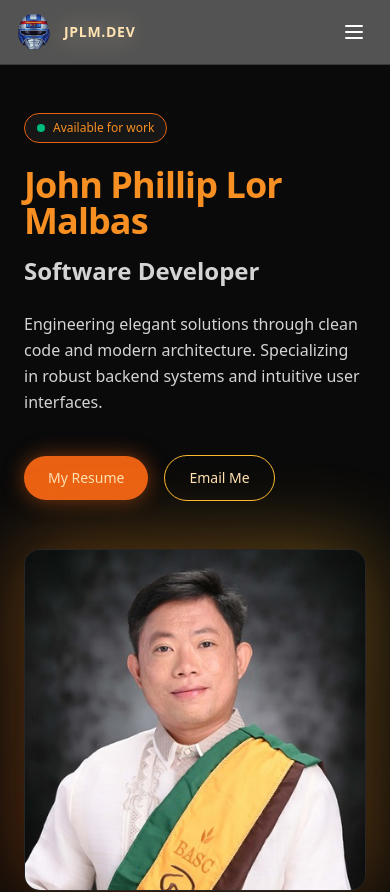
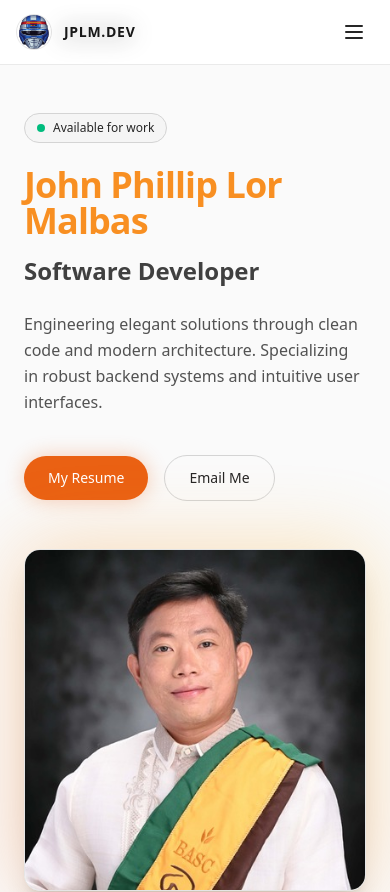
Before and after one commit to Zaido219/personal-portfolio, a React (Vite) app: page / in a window 390 px wide. Shown: the top 892 px of the page. Built offline with nearby package versions, Linux system fonts and the light colour scheme.

Commit message:
style: WIP adding theme responsiveness on the profile header

```diff
--- a/src/components/HeroSection/ProfileHeader.jsx
+++ b/src/components/HeroSection/ProfileHeader.jsx
@@ -21,14 +21,14 @@ const NavLinks = ({ items, onItemClick, isDark, onToggleTheme, isVertical = fals
         <a
           href={item.href}
           onClick={onItemClick}
-          className="block text-xs md:text-2xs font-semibold uppercase tracking-widest text-sunset-dusk hover:text-white transition-colors duration-200"
+          className="block text-xs md:text-2xs font-semibold uppercase tracking-widest text-neutral-700 hover:text-neutral-950 dark:text-sunset-dusk dark:hover:text-white transition-colors duration-200"
         >
           {item.label}
         </a>
       </li>
     ))}
 
-    {/* Theme Toggle replaces static Contact link */}
+    {/* Theme Toggle CTA */}
     <li className={isVertical ? "pt-2" : ""}>
       <ReflectedGlow>
         <button
@@ -38,7 +38,7 @@ const NavLinks = ({ items, onItemClick, isDark, onToggleTheme, isVertical = fals
             if (onItemClick) onItemClick();
           }}
           aria-label="Toggle theme mode"
-          className="bg-sunset-dusk inline-flex items-center gap-2 text-xs font-semibold uppercase tracking-widest text-sunset-peach border border-neutral-700 hover:border-sunset-deep px-4 py-2 rounded-full transition-all duration-200 cursor-pointer"
+          className="bg-neutral-100 hover:bg-neutral-200 text-neutral-900 border-neutral-300 dark:bg-sunset-dusk dark:text-sunset-peach dark:border-neutral-700 dark:hover:border-sunset-deep inline-flex items-center gap-2 text-xs font-semibold uppercase tracking-widest border px-4 py-2 rounded-full transition-all duration-200 cursor-pointer"
         >
           {isDark ? (
             <>
@@ -64,7 +64,7 @@ const NavLinks = ({ items, onItemClick, isDark, onToggleTheme, isVertical = fals
 // SRP: Responsible solely for brand representation
 const Brand = () => (
   <a href="#" className="flex items-center gap-x-3 group">
-    <div className="h-9 w-9 rounded-full overflow-hidden flex-shrink-0 transition-transform group-hover:scale-105">
+    <div className="h-9 w-9 rounded-full overflow-hidden flex-shrink-0 transition-transform group-hover:scale-105 border border-neutral-200 dark:border-neutral-800">
       <img
         src={myLogo}
         alt="John Phillip Lor Malbas"
@@ -72,7 +72,7 @@ const Brand = () => (
       />
     </div>
     <ReflectedGlow>
-      <span className="font-bold text-sm tracking-wider text-sunset-peach">
+      <span className="font-bold text-sm tracking-wider text-neutral-900 dark:text-sunset-peach">
         JPLM.DEV
       </span>
     </ReflectedGlow>
@@ -93,7 +93,7 @@ const MobileNavToggle = ({ isOpen, onToggle }) => (
     type="button"
     aria-expanded={isOpen}
     aria-label="Toggle navigation menu"
-    className="md:hidden text-white focus:outline-none p-2"
+    className="md:hidden text-neutral-800 dark:text-white focus:outline-none p-2"
   >
     <svg className="h-6 w-6 fill-current" viewBox="0 0 24 24">
       {isOpen ? (
@@ -114,7 +114,7 @@ const MobileNavToggle = ({ isOpen, onToggle }) => (
 
 // SRP: Mobile full-width drawer wrapper
 const MobileNavDrawer = ({ items, onClose, isDark, onToggleTheme }) => (
-  <div className="fixed inset-x-0 top-[64px] bg-neutral-900 border-b border-neutral-800 p-6 md:hidden shadow-lg z-40">
+  <div className="fixed inset-x-0 top-[64px] bg-white dark:bg-neutral-900 border-b border-neutral-200 dark:border-neutral-800 p-6 md:hidden shadow-lg z-40">
     <nav aria-label="Mobile Navigation">
       <NavLinks
         items={items}
@@ -133,7 +133,7 @@ export const Header = () => {
   const { isDark, toggleTheme } = useTheme();
 
   return (
-    <header className="sticky top-0 z-50 w-full border-b border-neutral-800/60 bg-neutral-950/70 dark:bg-transparent backdrop-blur-md transition-all duration-300">
+    <header className="sticky top-0 z-50 w-full border-b border-neutral-200/80 dark:border-neutral-800/60 bg-white/80 dark:bg-neutral-950/70 backdrop-blur-md transition-all duration-300">
       <div className="max-w-7xl mx-auto px-4 sm:px-6 lg:px-8 h-16 flex items-center justify-between">
         <Brand />
         <DesktopNavMenu
@@ -160,7 +160,7 @@ export const Header = () => {
 
 // SRP: Status Badge Component
 const StatusBadge = ({ text }) => (
-  <div className="inline-flex items-center gap-x-2 px-3 py-1.5 rounded-full bg-neutral-900 border border-sunset-deep text-xs font-medium text-sunset-bright mb-6">
+  <div className="inline-flex items-center gap-x-2 px-3 py-1.5 rounded-full bg-neutral-100 border-neutral-300 text-neutral-800 dark:bg-neutral-900 dark:border-sunset-deep dark:text-sunset-bright border text-xs font-medium mb-6 transition-colors duration-200">
     <span className="relative flex h-2 w-2">
       <span className="animate-ping absolute inline-flex h-full w-full rounded-full bg-emerald-400 opacity-75"></span>
       <span className="relative inline-flex rounded-full h-2 w-2 bg-emerald-500"></span>
@@ -176,13 +176,13 @@ const HeroCTA = () => (
       href="/resume.pdf"
       target="_blank"
       rel="noopener noreferrer"
-      className="px-6 py-3 rounded-full bg-[#EA6113] text-sunset-peach font-medium text-sm md:text-xs transition-all duration-200 shadow-[0_0_20px_rgba(234,97,19,0.5)] hover:shadow-[0_0_28px_rgba(234,97,19,0.7)]"
+      className="px-6 py-3 rounded-full bg-[#EA6113] text-white dark:text-sunset-peach font-medium text-sm md:text-xs transition-all duration-200 shadow-[0_0_20px_rgba(234,97,19,0.3)] hover:shadow-[0_0_28px_rgba(234,97,19,0.5)]"
     >
       My Resume
     </a>
     <a
       href="mailto:contact@jplm.dev"
-      className="px-6 py-3 rounded-full border border-sunset-amber text-[#FFE3B3] font-medium text-sm md:text-xs hover:bg-neutral-900 hover:text-white transition-colors duration-200"
+      className="px-6 py-3 rounded-full border border-neutral-300 hover:bg-neutral-100 text-neutral-800 dark:border-sunset-amber dark:text-[#FFE3B3] dark:hover:bg-neutral-900 dark:hover:text-white font-medium text-sm md:text-xs transition-colors duration-200"
     >
       Email Me
     </a>
@@ -192,20 +192,20 @@ const HeroCTA = () => (
 // SRP: Root component orchestrating the Hero section layout
 export const HeroSection = () => {
   return (
-    <section className="min-h-screen bg-neutral-950 text-white flex flex-col justify-between selection:bg-neutral-800 selection:text-white">
+    <section className="min-h-screen bg-neutral-50 dark:bg-neutral-950 text-neutral-900 dark:text-white flex flex-col justify-between selection:bg-neutral-200 dark:selection:bg-neutral-800 transition-colors duration-300">
       <main className="w-full max-w-7xl mx-auto px-6 py-12 md:py-24 flex-1 flex flex-col md:flex-row items-center justify-between gap-12">
         {/* Left Column: Hero Copy */}
         <div className="flex-1 max-w-2xl">
           <StatusBadge text="Available for work" />
-          <h1 className="text-4xl sm:text-6xl lg:text-6xl font-extrabold tracking-tight text-[#F88F22] mb-4 leading-none">
+          <h1 className="text-4xl sm:text-6xl lg:text-6xl font-extrabold tracking-tight text-sunset-bright dark:text-[#F88F22] mb-4 leading-none">
             John Phillip Lor Malbas
           </h1>
 
-          <h2 className="text-2xl sm:text-3xl font-semibold text-neutral-300 mb-6">
+          <h2 className="text-2xl sm:text-3xl font-semibold text-neutral-700 dark:text-neutral-300 mb-6">
             Software Developer
           </h2>
 
-          <p className="text-neutral-300 text-base sm:text-md leading-relaxed max-w-xl mb-8">
+          <p className="text-neutral-600 dark:text-neutral-300 text-base sm:text-md leading-relaxed max-w-xl mb-8">
             Engineering elegant solutions through clean code and modern
             architecture. Specializing in robust backend systems and intuitive
             user interfaces.
@@ -220,11 +220,11 @@ export const HeroSection = () => {
             {/* Glow Layer */}
             <div
               aria-hidden="true"
-              className="absolute -inset-1 sm:-inset-2 rounded-3xl bg-gradient-to-tr from-sunset-deep via-sunset-bright to-sunset-amber opacity-40 blur-2xl transition duration-500 group-hover:opacity-70 group-hover:blur-3xl"
+              className="absolute -inset-1 sm:-inset-2 rounded-3xl bg-gradient-to-tr from-sunset-deep via-sunset-bright to-sunset-amber opacity-30 dark:opacity-40 blur-2xl transition duration-500 group-hover:opacity-60 dark:group-hover:opacity-70 group-hover:blur-3xl"
             />
 
             {/* Image Frame */}
-            <div className="relative w-full h-full rounded-2xl bg-neutral-900 border border-neutral-800 shadow-2xl overflow-hidden">
+            <div className="relative w-full h-full rounded-2xl bg-white dark:bg-neutral-900 border border-neutral-200 dark:border-neutral-800 shadow-xl dark:shadow-2xl overflow-hidden">
               <img
                 src={myPfp}
                 alt="John Phillip Lor Malbas"
```
